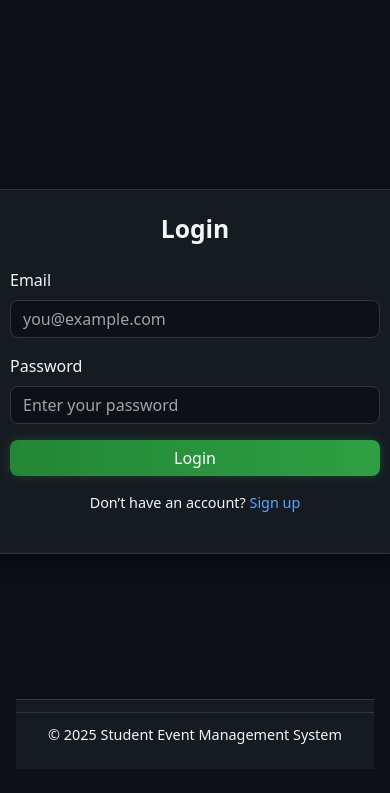
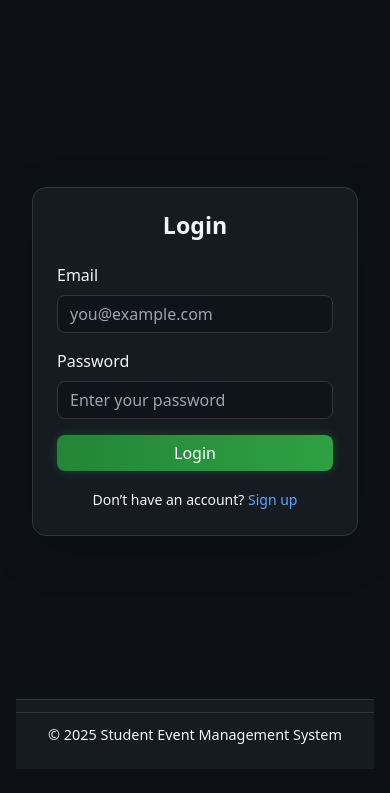
Before and after one commit to Dinath2002/student-event-management, a PHP site: page / in a window 390 px wide. Shown: the part 57-850 px from the top of the page. Run offline with PHP 8.4, Linux system fonts and the light colour scheme.

Commit message:
Refactor index.php – improved login layout and responsive design

```diff
--- a/project/public/index.php
+++ b/project/public/index.php
@@ -1,20 +1,19 @@
 <?php
 require_once __DIR__ . '/../config/auth.php';
 
-// Redirect if already logged in
+// Redirect to events if already logged in
 if (is_logged_in()) {
-    header('Location: /home.php');
+    header('Location: /events.php');
     exit;
 }
 
 include __DIR__ . '/../includes/header.php';
 ?>
 
-<div class="gh-auth-wrapper d-flex flex-column justify-content-center align-items-center" style="min-height: 80vh;">
-  <div class="gh-card p-4 auth-card" style="width: 420px;">
-    <h2 class="text-center mb-4" style="color: #f0f6fc;">Login</h2>
+<div class="gh-page auth-center">
+  <form class="card p-4 auth-card shadow-lg" method="post" action="/handle_login.php" onsubmit="return validateLogin(this)">
+    <h3 class="text-center mb-4" style="color: #f0f6fc;">Login</h3>
 
-    <form method="post" action="/handle_login.php" onsubmit="return validateLogin(this)">
     <div class="mb-3">
       <label class="form-label">Email</label>
       <input
@@ -38,18 +37,17 @@ include __DIR__ . '/../includes/header.php';
     </div>
 
     <button class="btn btn-primary w-100" type="submit">Login</button>
+
+    <div class="mt-3 text-center">
+      <small>Don’t have an account? <a href="/register.php">Sign up</a></small>
+    </div>
   </form>
-
-    <p class="gh-auth-subtext mt-3">
-      Don’t have an account? <a href="/register.php">Sign up</a>
-    </p>
-  </div>
 </div>
 
 <script>
 function validateLogin(f) {
   if (!/.+@.+\..+/.test(f.email.value)) {
-    alert('Enter a valid email');
+    alert('Enter a valid email address');
     return false;
   }
   return true;
```
Lines whose indentation alone changed are shown as unchanged.
